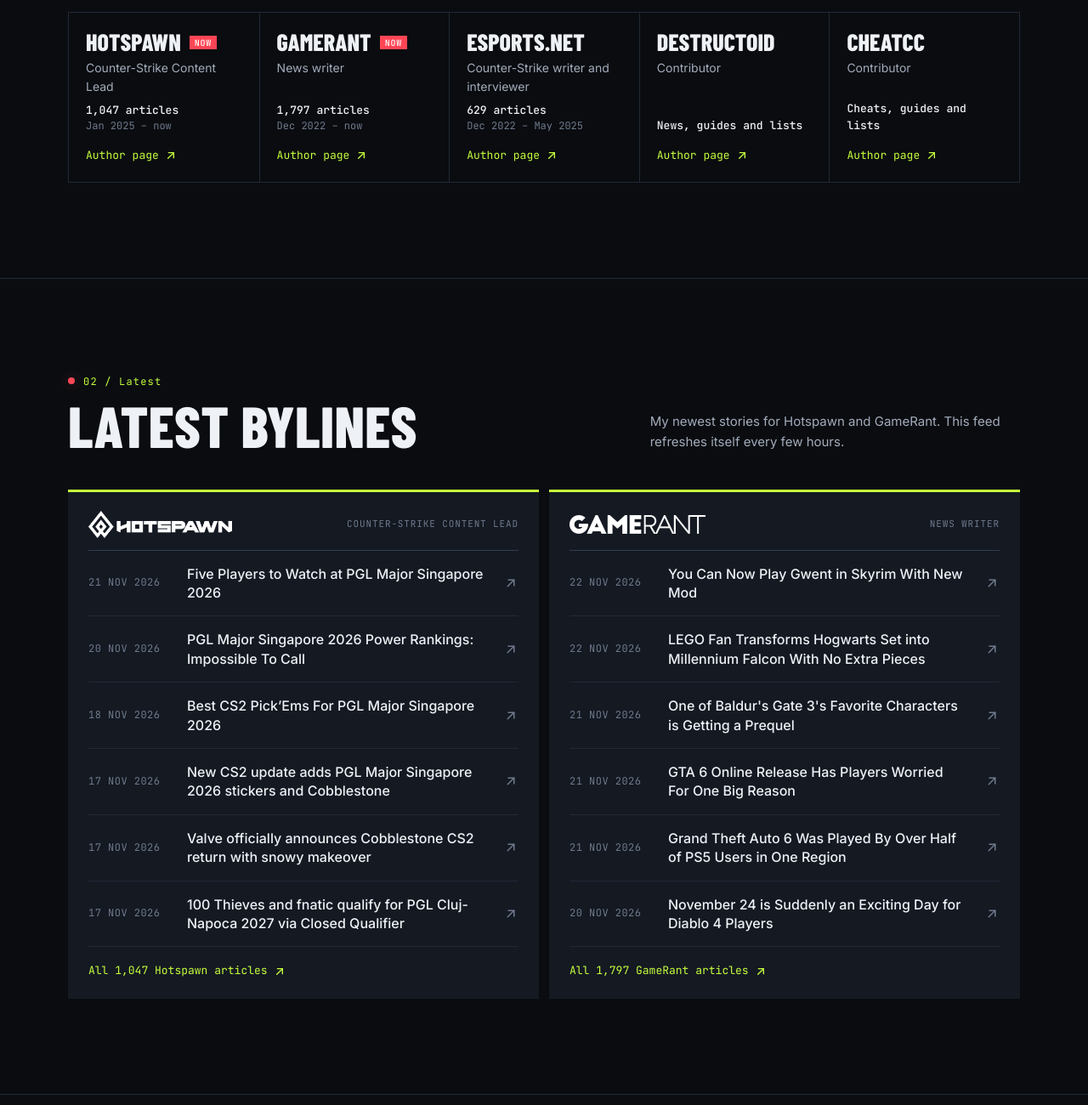
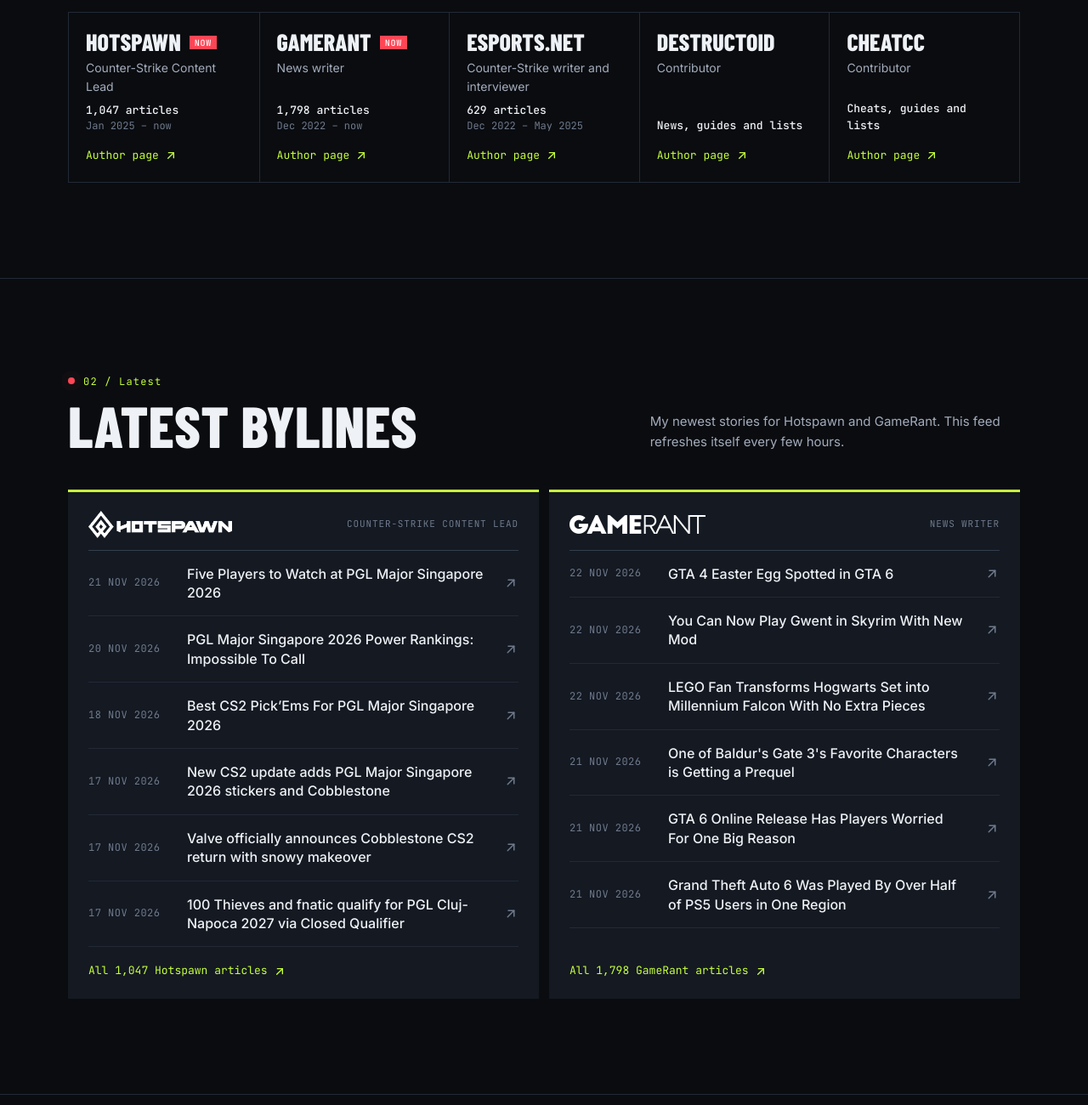
Before and after one commit to danieltmorris97/danielmorriswriting, a plain HTML site: page index.html in a window 1280 px wide. Shown: the part 1360-2660 px from the top of the page at 85% size. Drawn offline with Linux system fonts and the light colour scheme.

Commit message:
Update latest articles

```diff
--- a/index.html
+++ b/index.html
@@ -107,7 +107,7 @@
           <li class="outlet is-current">
             <h3 class="outlet-name">GameRant</h3>
             <p class="outlet-role">News writer</p>
-            <p class="outlet-stat"><b><span data-live="gamerant-count">1,797</span> articles</b>Dec 2022 – now</p>
+            <p class="outlet-stat"><b><span data-live="gamerant-count">1,798</span> articles</b>Dec 2022 – now</p>
             <a class="text-link" href="https://gamerant.com/author/daniel-thomas-morris/" target="_blank" rel="noopener">Author page <svg class="icon" viewBox="0 0 24 24" fill="none" stroke="currentColor" stroke-width="2" stroke-linecap="round" stroke-linejoin="round" aria-hidden="true"><path d="M17 7l-10 10" /><path d="M8 7l9 0l0 9" /></svg><span class="sr-only"> on GameRant (opens in a new tab)</span></a>
           </li>
           <li class="outlet">
@@ -201,6 +201,13 @@
             </div>
             <ul class="latest-list">
               <li>
+                <a class="feed-row" href="https://gamerant.com/grand-theft-auto-6-easter-eggs-gta-4-girl/" target="_blank" rel="noopener">
+                  <time class="feed-date" datetime="2026-11-22">22 Nov 2026</time>
+                  <span class="feed-title">GTA 4 Easter Egg Spotted in GTA 6<span class="sr-only"> (opens in a new tab)</span></span>
+                  <svg class="icon" viewBox="0 0 24 24" fill="none" stroke="currentColor" stroke-width="2" stroke-linecap="round" stroke-linejoin="round" aria-hidden="true"><path d="M17 7l-10 10" /><path d="M8 7l9 0l0 9" /></svg>
+                </a>
+              </li>
+              <li>
                 <a class="feed-row" href="https://gamerant.com/skyrim-gwent-mod/" target="_blank" rel="noopener">
                   <time class="feed-date" datetime="2026-11-22">22 Nov 2026</time>
                   <span class="feed-title">You Can Now Play Gwent in Skyrim With New Mod<span class="sr-only"> (opens in a new tab)</span></span>
@@ -235,15 +242,8 @@
                   <svg class="icon" viewBox="0 0 24 24" fill="none" stroke="currentColor" stroke-width="2" stroke-linecap="round" stroke-linejoin="round" aria-hidden="true"><path d="M17 7l-10 10" /><path d="M8 7l9 0l0 9" /></svg>
                 </a>
               </li>
-              <li>
-                <a class="feed-row" href="https://gamerant.com/diablo-4-season-16-reveal-november-24-2026/" target="_blank" rel="noopener">
-                  <time class="feed-date" datetime="2026-11-20">20 Nov 2026</time>
-                  <span class="feed-title">November 24 is Suddenly an Exciting Day for Diablo 4 Players<span class="sr-only"> (opens in a new tab)</span></span>
-                  <svg class="icon" viewBox="0 0 24 24" fill="none" stroke="currentColor" stroke-width="2" stroke-linecap="round" stroke-linejoin="round" aria-hidden="true"><path d="M17 7l-10 10" /><path d="M8 7l9 0l0 9" /></svg>
-                </a>
-              </li>
             </ul>
-            <a class="text-link latest-more" href="https://gamerant.com/author/daniel-thomas-morris/" target="_blank" rel="noopener">All 1,797 GameRant articles <svg class="icon" viewBox="0 0 24 24" fill="none" stroke="currentColor" stroke-width="2" stroke-linecap="round" stroke-linejoin="round" aria-hidden="true"><path d="M17 7l-10 10" /><path d="M8 7l9 0l0 9" /></svg><span class="sr-only"> (opens in a new tab)</span></a>
+            <a class="text-link latest-more" href="https://gamerant.com/author/daniel-thomas-morris/" target="_blank" rel="noopener">All 1,798 GameRant articles <svg class="icon" viewBox="0 0 24 24" fill="none" stroke="currentColor" stroke-width="2" stroke-linecap="round" stroke-linejoin="round" aria-hidden="true"><path d="M17 7l-10 10" /><path d="M8 7l9 0l0 9" /></svg><span class="sr-only"> (opens in a new tab)</span></a>
           </div>
         </div>
         <!-- feed:end -->
```
Also changed, not shown: data/feed.json (+6 -6 lines).
